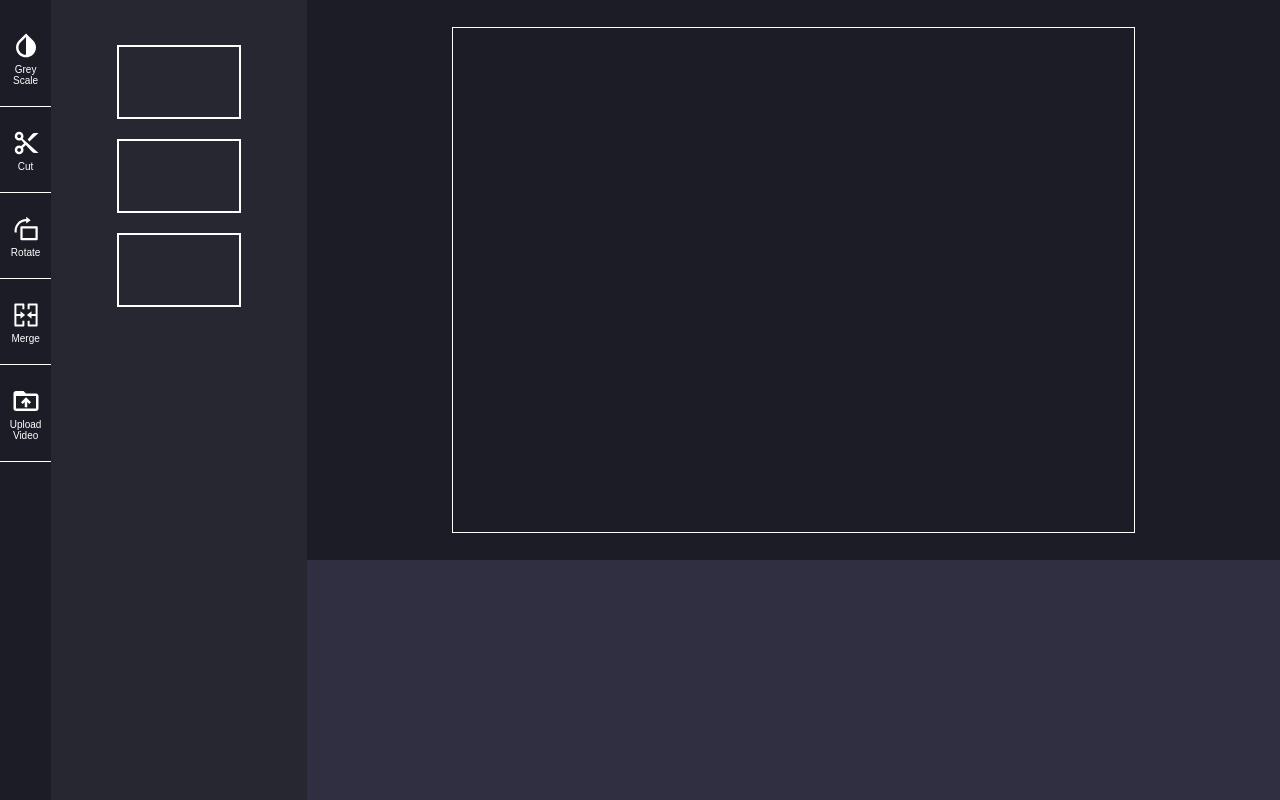
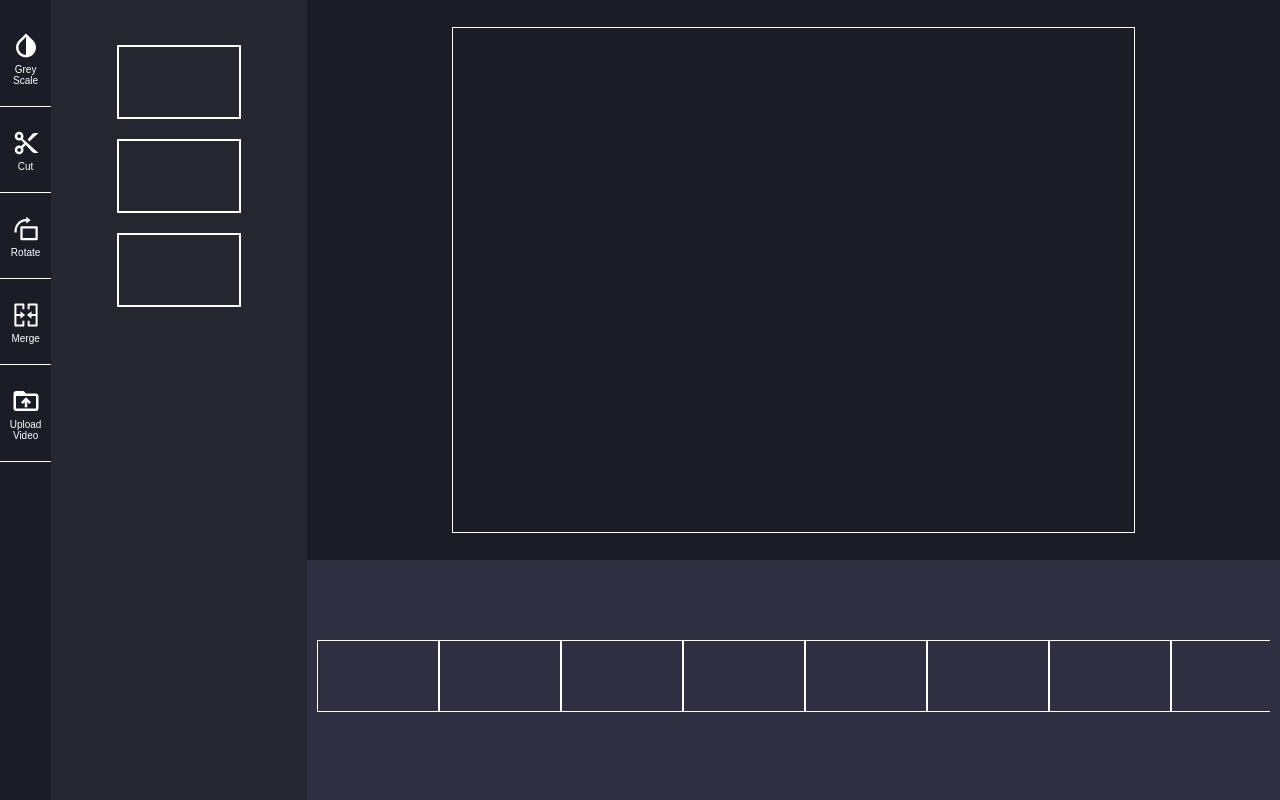
Before and after one commit to VibhorJaiswal/video-editor-pro, a React (Create React App) app in the folder video-editor-pro/: page / in a window 1280 px wide. Built offline with nearby package versions, Linux system fonts and the light colour scheme.

Commit message:
thubmnails done

```diff
--- a/video-editor-pro/src/TimelineDiv.js
+++ b/video-editor-pro/src/TimelineDiv.js
@@ -1,9 +1,38 @@
-import timelinediv from './css/timelinediv.module.css'
+import styles from './css/timelinediv.module.css'
 
 function TimelineDiv()
 {
     return (
-        <div className={timelinediv.area}>
+        <div className={styles.area}>
+
+            <div className={styles.thumbnailsArea}>
+
+                <div className={styles.thumbnails}></div>
+                <div className={styles.thumbnails}></div>
+                <div className={styles.thumbnails}></div>
+                <div className={styles.thumbnails}></div>
+                <div className={styles.thumbnails}></div>
+                <div className={styles.thumbnails}></div>
+                <div className={styles.thumbnails}></div>
+                <div className={styles.thumbnails}></div>
+                <div className={styles.thumbnails}></div>
+                <div className={styles.thumbnails}></div>
+                <div className={styles.thumbnails}></div>
+                <div className={styles.thumbnails}></div>
+                <div className={styles.thumbnails}></div>
+                <div className={styles.thumbnails}></div>
+                <div className={styles.thumbnails}></div>
+                <div className={styles.thumbnails}></div>
+                <div className={styles.thumbnails}></div>
+                <div className={styles.thumbnails}></div>
+                <div className={styles.thumbnails}></div>
+                <div className={styles.thumbnails}></div>
+                <div className={styles.thumbnails}></div>
+                <div className={styles.thumbnails}></div>
+                <div className={styles.thumbnails}></div>
+                <div className={styles.thumbnails}></div>
+
+            </div>
 
         </div>
     )
--- a/video-editor-pro/src/css/timelinediv.module.css
+++ b/video-editor-pro/src/css/timelinediv.module.css
@@ -3,4 +3,42 @@
     height: 30vh;
     background: #2f2f41;
     float: right;
+
+    display: flex;
+    align-items: center;
+    justify-content: center;
+    /* overflow: scroll; */
 }
+
+.thumbnailsArea{
+
+    margin-left: 10px;
+    margin-right: 10px;
+    height: 80px;
+    width: 100vw;
+    /* border: 1px solid white; */
+    overflow-x: auto;
+    white-space: nowrap;
+}
+
+
+.thumbnails{
+
+    height: 70px;
+    width: 120px;
+    border: 1px solid white;
+    display: inline-block;
+}
+
+
+
+/* Hide scrollbar for Chrome, Safari and Opera */
+.thumbnailsArea::-webkit-scrollbar {
+    display: none;
+  }
+
+  /* Hide scrollbar for IE, Edge and Firefox */
+  .thumbnailsArea {
+    -ms-overflow-style: none;
+    scrollbar-width: none;
+  }
```
